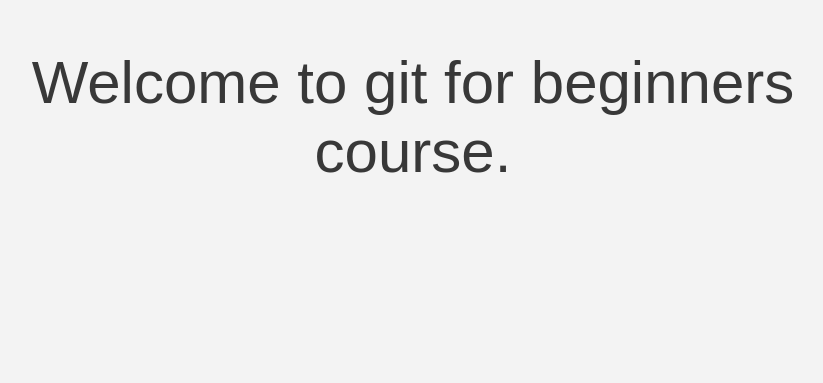
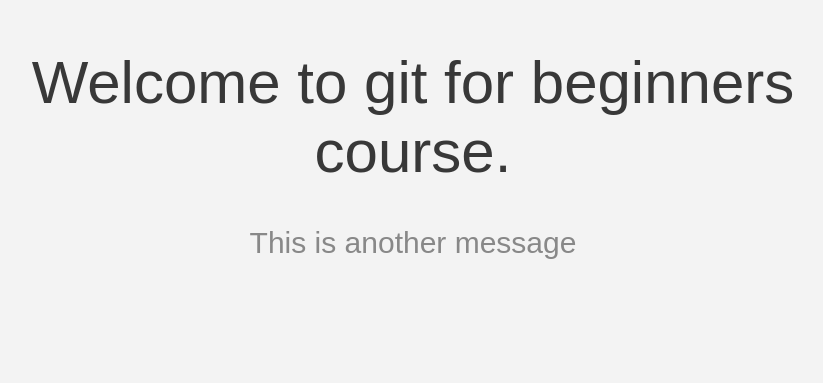
Before and after one commit to bpassos-zz/git-beginners, a plain HTML site: page index.html in a window 1280 px wide. Shown: the part 102-485 px from the top of the page, without its empty margins (227-1050 px from the left). Drawn offline with Linux system fonts and the light colour scheme.

Commit message:
Added another message as a header 2

```diff
--- a/index.html
+++ b/index.html
@@ -8,6 +8,7 @@
 <body>
     <div class="container">
         <h1 class="header1">Welcome to git for beginners course.</h1>
+        <h2 class="header2">This is another message</h2>
         <div class="logos">
             <img class="logo-image" src="booking.png" alt="" width="300px">
             <img class="logo-image" src="git.png" alt=""  width="80px">
```
